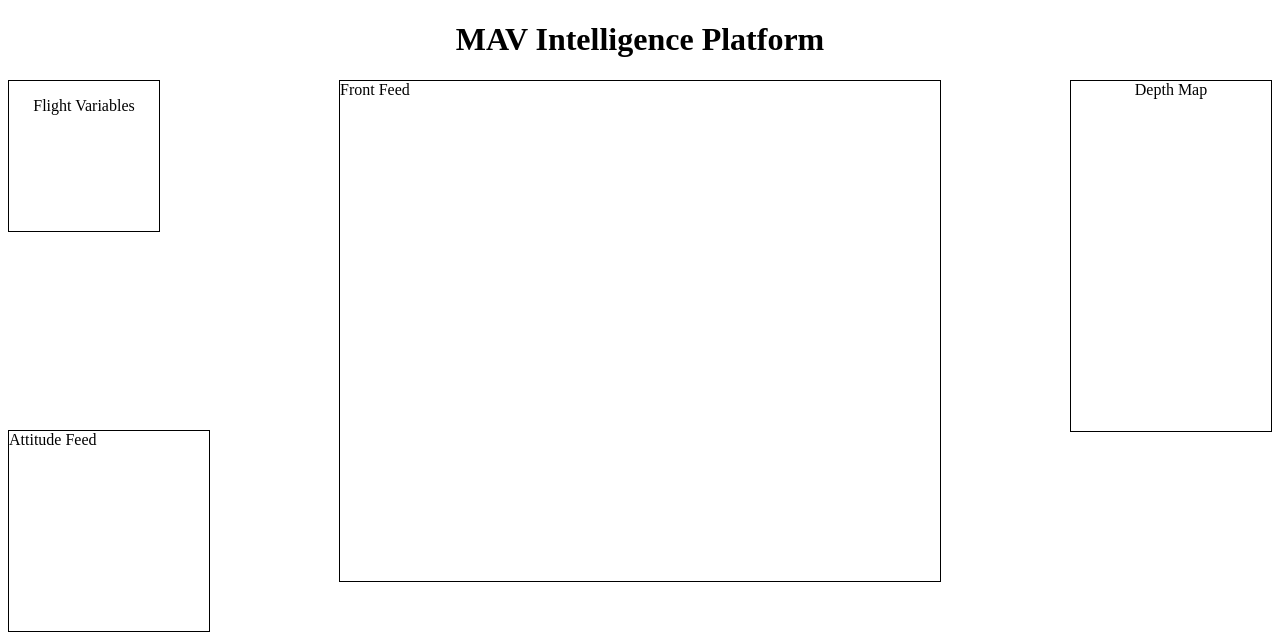
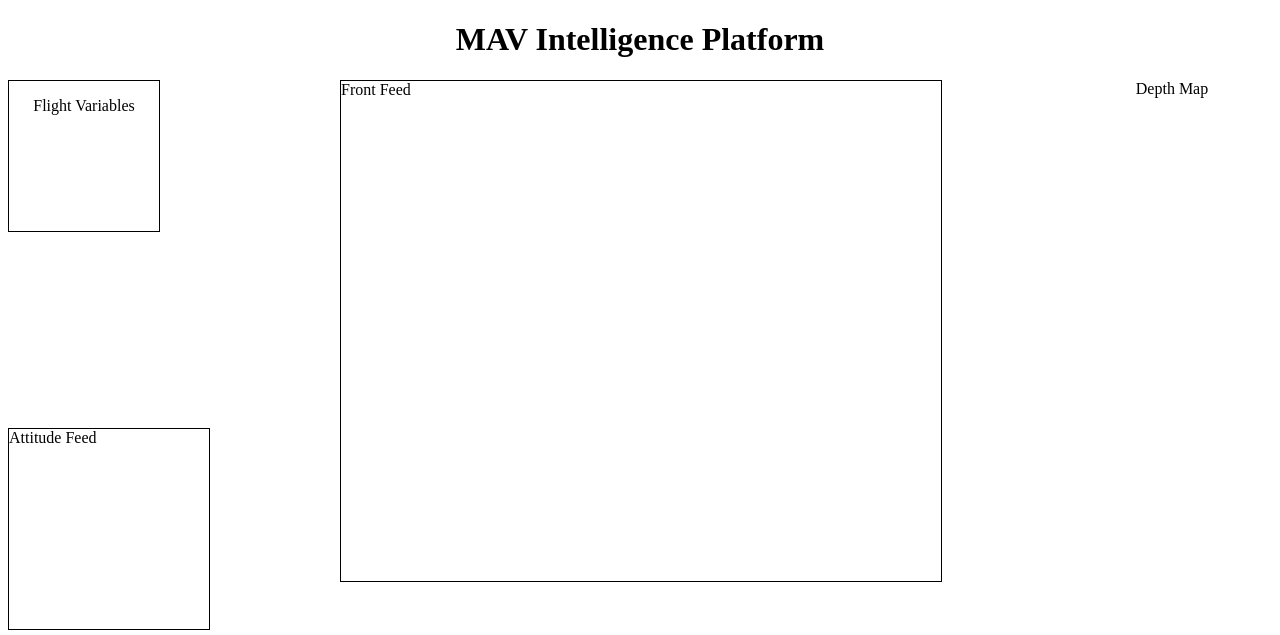
Before and after one commit to NathanTan/SeniorCapstone, a website: page Code/index.html in a window 1280 px wide. Drawn offline with Linux system fonts and the light colour scheme; files that its build step writes are made by us from their sources; no server answers; files whose address does not match are found by name.

Commit message:
Uploading Winter Progress Report

```diff
--- a/Code/public/style.css
+++ b/Code/public/style.css
@@ -44,7 +44,7 @@
   text-align: center;
   width: 200px;
   height: 350px;
-  border: 1px solid black;
+  border: none;
 }
 
 .AttitudeFeed {
```
Also changed, not shown: ProgressReportWinter/graphics/Helicopter.PNG (added), ProgressReportWinter/graphics/collision_warning1.png (added), ProgressReportWinter/graphics/collision_warning2.png (added), ProgressReportWinter/graphics/collision_warning3.png (added), ProgressReportWinter/graphics/logo.png (added), 3 other files.
